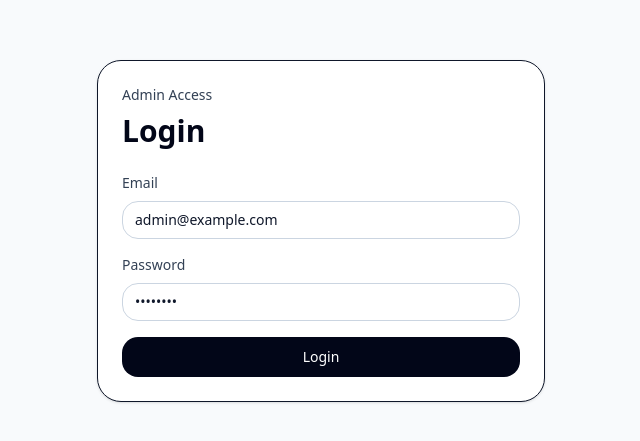
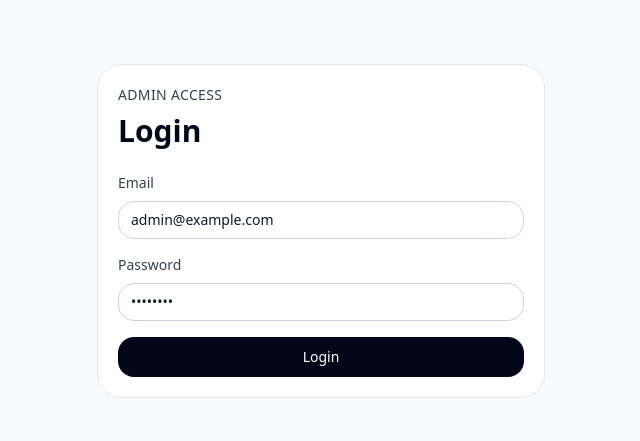
Before and after one commit to johazores/ai-support-workflow-platform, a Next.js app: page /login in a window 1280 px wide. Shown: the part 169-610 px from the top of the page, without its empty margins (319-959 px from the left). Built offline with nearby package versions, Linux system fonts and the light colour scheme.

Commit message:
refactor: update login logout  ui

```diff
--- a/features/auth/components/login-form.tsx
+++ b/features/auth/components/login-form.tsx
@@ -2,6 +2,10 @@
 
 import { useRouter } from "next/navigation";
 import { useState } from "react";
+import { Button } from "@/components/ui/button";
+import { Input } from "@/components/ui/input";
+import { Alert } from "@/components/ui/alert";
+import { Card } from "@/components/ui/card";
 
 export function LoginForm() {
   const router = useRouter();
@@ -46,48 +50,43 @@ export function LoginForm() {
   }
 
   return (
-    <form
-      onSubmit={handleSubmit}
-      className="w-full max-w-md rounded-2xl border bg-white p-6 shadow-sm"
-    >
-      <div>
-        <p className="text-sm font-medium text-slate-500">Admin Access</p>
-        <h1 className="mt-2 text-2xl font-bold text-slate-950">Login</h1>
+    <Card className="w-full max-w-md">
+      <div className="mb-6">
+        <p className="text-xs font-medium text-slate-500 uppercase tracking-wide">
+          Admin Access
+        </p>
+        <h1 className="mt-2 text-3xl font-bold text-slate-950">Login</h1>
       </div>
 
-      <div className="mt-6 space-y-4">
-        <div>
-          <label className="text-sm font-medium text-slate-700">Email</label>
-          <input
+      <form onSubmit={handleSubmit} className="space-y-4">
+        <Input
           type="email"
+          label="Email"
           value={email}
           onChange={(event) => setEmail(event.target.value)}
-            className="mt-2 w-full rounded-xl border px-3 py-2 text-sm outline-none focus:border-slate-400"
+          fullWidth
           required
         />
-        </div>
 
-        <div>
-          <label className="text-sm font-medium text-slate-700">Password</label>
-          <input
+        <Input
           type="password"
+          label="Password"
           value={password}
           onChange={(event) => setPassword(event.target.value)}
-            className="mt-2 w-full rounded-xl border px-3 py-2 text-sm outline-none focus:border-slate-400"
+          fullWidth
           required
         />
-        </div>
 
-        {error && <p className="text-sm text-red-600">{error}</p>}
+        {error && (
+          <Alert type="error" dismissible>
+            {error}
+          </Alert>
+        )}
 
-        <button
-          type="submit"
-          disabled={isLoading}
-          className="w-full rounded-xl bg-slate-950 px-4 py-2.5 text-sm font-medium text-white disabled:opacity-60"
-        >
+        <Button type="submit" fullWidth isLoading={isLoading}>
           {isLoading ? "Logging in..." : "Login"}
-        </button>
-      </div>
+        </Button>
       </form>
+    </Card>
   );
 }
--- a/features/auth/components/logout-button.tsx
+++ b/features/auth/components/logout-button.tsx
@@ -2,6 +2,7 @@
 
 import { useRouter } from "next/navigation";
 import { useState } from "react";
+import { Button } from "@/components/ui/button";
 
 export function LogoutButton() {
   const router = useRouter();
@@ -30,13 +31,13 @@ export function LogoutButton() {
   }
 
   return (
-    <button
-      type="button"
+    <Button
+      variant="secondary"
+      size="sm"
+      isLoading={isLoading}
       onClick={handleLogout}
-      disabled={isLoading}
-      className="rounded-xl border px-3 py-1.5 text-sm text-slate-700 hover:bg-slate-100 disabled:opacity-60"
     >
-      {isLoading ? "Logging out..." : "Logout"}
-    </button>
+      Logout
+    </Button>
   );
 }
```
Lines whose indentation alone changed are shown as unchanged.
